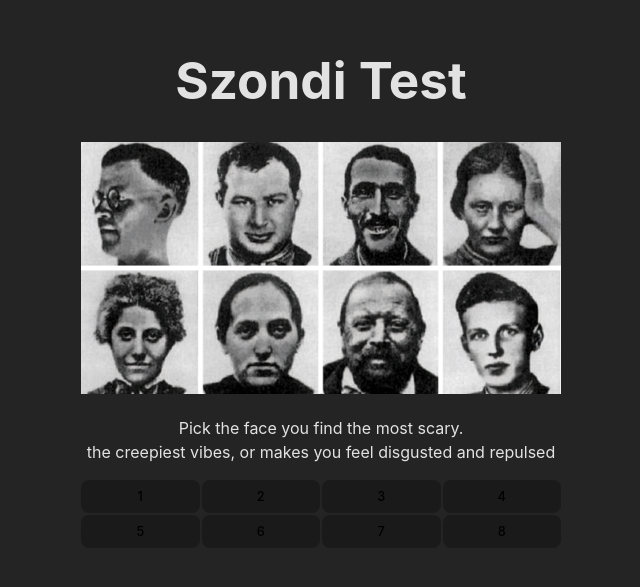
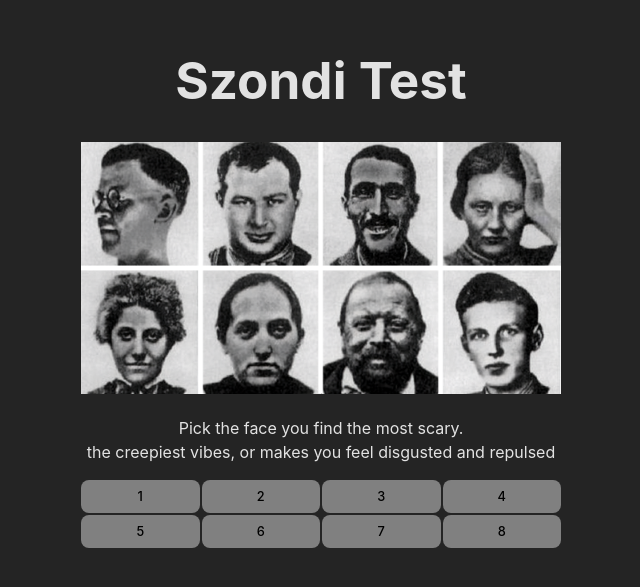
Before and after one commit to notshanxx/szondi-test, a React (Vite) app: page / in a window 1280 px wide. Shown: the part 117-704 px from the top of the page, without its empty margins (319-959 px from the left). Built offline with nearby package versions, Linux system fonts and the light colour scheme.

Commit message:
Fix close button not visible

```diff
--- a/src/index.css
+++ b/src/index.css
@@ -50,7 +50,7 @@ button {
   font-size: .8em;
   font-weight: 500;
   font-family: inherit;
-  background-color: #1a1a1a;
+  background-color: gray;
 
   transition: border-color 0.25s;
 }
```
